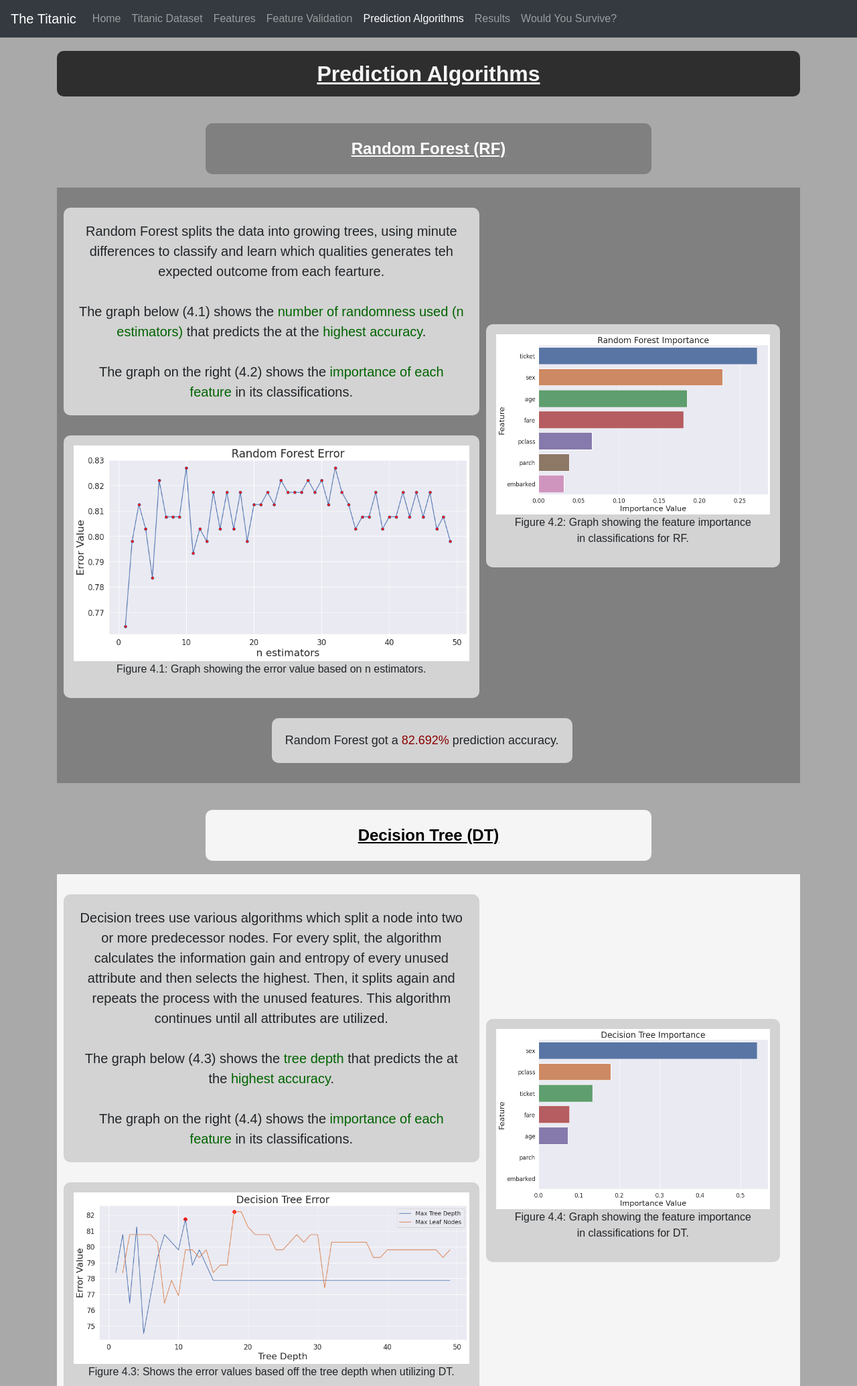
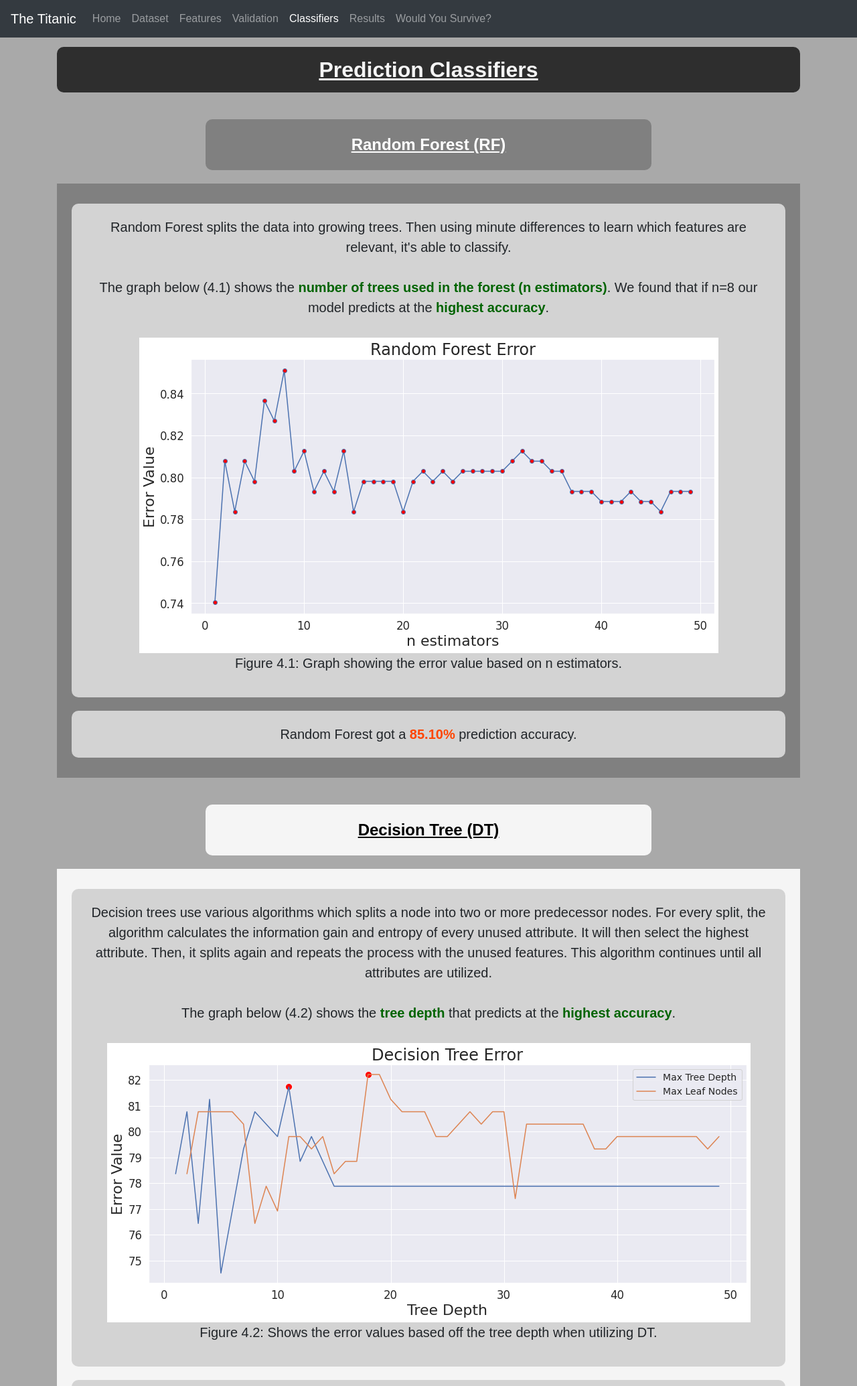
Before and after one commit to Karson-Fye/ml-project-jkk, a Flask app: page /algopage in a window 1280 px wide. Shown: the top 2069 px of the page at 67% size. Run offline with Flask 2, Linux system fonts and the light colour scheme; parts of the project's set-up code (start-up, migrations or seed data) failed here and were passed over; some libraries are stand-ins or nearby versions.

Commit message:
final push?

```diff
--- a/app.py
+++ b/app.py
@@ -25,13 +25,13 @@ def classify(data):
 ######## Flask
 class HelloForm(Form):
     name = TextAreaField('',[validators.DataRequired()])
-    sex = TextAreaField('',[validators.DataRequired()])
+    sex = TextAreaField('')
     age = TextAreaField('',[validators.DataRequired()])
     ticket = TextAreaField('',[validators.DataRequired()])
     fare = TextAreaField('',[validators.DataRequired()])
-    clas = TextAreaField('',[validators.DataRequired()])
-    children = TextAreaField('',[validators.DataRequired()])
-    port = TextAreaField('',[validators.DataRequired()])
+    clas = TextAreaField('')
+    children = TextAreaField('')
+    port = TextAreaField('')
 
 @app.route('/')
 def indexpage():
@@ -44,7 +44,6 @@ def index():
 
 @app.route('/survived', methods=['POST'])
 def hello():
-    # fem = ['f','female','woman','girl']
     form = HelloForm(request.form)
     if request.method == 'POST' and form.validate():
         name = request.form['name']
--- a/static/style.css
+++ b/static/style.css
@@ -66,7 +66,7 @@ table.dark > td, th {
 .title {
     text-align: center;
     padding: 10px;
-    margin: 0 auto 20px auto;
+    margin: 0px auto 20px auto;
     color: whitesmoke;
     background-color: #2E2E2E;
     border-radius: 10px;
@@ -124,3 +124,22 @@ table.dark > td, th {
 img {
     max-width: 100%;
 }
+
+.app {
+    margin:auto;
+    border-collapse: separate;
+    border-spacing: 20px 5px;
+    width:100%;
+    color: whitesmoke;
+    font-size: 18px;
+}
+
+span {
+    font-weight: bold;
+}
+
+select {
+    font-size: 20px;
+    height: 34px;
+    min-width: 80px;
+}
--- a/templates/algorithms.html
+++ b/templates/algorithms.html
@@ -3,87 +3,60 @@
 {% block content %}
 <!-- CODE -->
 <div class="title">
-    Prediction Algorithms
+    Prediction Classifiers
 </div>
 
 <div class="title2">
     Random Forest (RF)
 </div>
-<div class="gridcontainer" style="background-color: gray;">
-    <div class="textbox1" style="grid-row: 1/3; grid-column: 1/4;">
-        Random Forest splits the data into growing trees, using minute differences to classify and learn which
-        qualities generates teh expected outcome from each fearture. <br> <br>
-        The graph below (4.1) shows the <span style="color: darkgreen;">number of randomness used (n
-            estimators)</span>
-        that predicts the at the <span style="color: darkgreen;">highest accuracy</span>. <br> <br>
-        The graph on the right (4.2) shows the <span style="color: darkgreen;">
-            importance of each feature</span> in its classifications.
-    </div>
-
-    <div class="imagebox1" style="grid-row: 3/4; grid-column: 1/4;">
+<div style="background-color: gray; padding: 10px 2%;">
+    <div class="textbox1">
+        Random Forest splits the data into growing trees. Then using minute differences to learn which features are relevant, it's able to classify. <br> <br>
+        The graph below (4.1) shows the <span style="color: darkgreen;">number of trees used in the forest (n
+        estimators)</span>. We found that if n=8  our model predicts at the <span style="color: darkgreen;">highest accuracy</span>. <br> <br>
         <img src="{{ url_for('static', filename='images/rf_error.png') }}" alt="rf_error">
         <p>Figure 4.1: Graph showing the error value based on n estimators.</p>
     </div>
 
-    <div class="imagebox1" style="grid-row: 1/4; grid-column: 4/6; margin-right: 20px;">
-        <img src="{{ url_for('static', filename='images/rf_importance.png') }}" alt="rf_importance">
-        <p>Figure 4.2: Graph showing the feature importance <br> in classifications for RF.</p>
-    </div>
-
-    <div class="textbox1" style="grid-row: 4/6; grid-column: 2/5; font-size: large;">
-        Random Forest got a <span style="color: darkred;">82.692%</span> prediction accuracy.
+    <div class="textbox1">
+        Random Forest got a <span style="color: orangered;">85.10%</span> prediction accuracy.
     </div>
 </div>
 
 <div class="title2" style="background-color: whitesmoke; color: black;">
     Decision Tree (DT)
 </div>
-<div class="gridcontainer" style="background-color: whitesmoke;">
-    <div class="textbox1" style="grid-row: 1/3; grid-column: 1/4;">
-        Decision trees use various algorithms which split a node into two or more predecessor nodes.
+<div style="background-color: whitesmoke; padding: 10px 2%;">
+    <div class="textbox1">
+        Decision trees use various algorithms which splits a node into two or more predecessor nodes.
         For every split, the algorithm calculates the information gain and entropy of every unused
-        attribute and then selects the highest. Then, it splits again and repeats the process with the
+        attribute. It will then select the highest attribute. Then, it splits again and repeats the process with the
         unused features. This algorithm continues until all attributes are utilized. <br> <br>
-        The graph below (4.3) shows the <span style="color: darkgreen;">tree depth</span>
-        that predicts the at the <span style="color: darkgreen;">highest accuracy</span>. <br> <br>
-        The graph on the right (4.4) shows the <span style="color: darkgreen;">
-            importance of each feature</span> in its classifications.
+        The graph below (4.2) shows the <span style="color: darkgreen;">tree depth</span>
+        that predicts at the <span style="color: darkgreen;">highest accuracy</span>. <br><br>
+        <img src="{{ url_for('static', filename='images/dt_error.png') }}" alt="dt_error">
+        <p>Figure 4.2: Shows the error values based off the tree depth when utilizing DT.</p>
     </div>
 
-    <div class="imagebox1" style="grid-row: 3/4; grid-column: 1/4;">
-        <img src="{{ url_for('static', filename='images/dt_error.png') }}" alt="dt_error">
-        <p>Figure 4.3: Shows the error values based off the tree depth when utilizing DT.</p>
-    </div>
-
-    <div class="imagebox1" style="grid-row: 1/4; grid-column: 4/6; margin-right: 20px;">
-        <img src="{{ url_for('static', filename='images/dt_importance.png') }}" alt="dt_importance">
-        <p>Figure 4.4: Graph showing the feature importance <br> in classifications for DT.</p>
-    </div>
-
-    <div class="textbox1" style="grid-row: 4/6; grid-column: 2/5; font-size: large;">
-        Decision Tree got a <span style="color: darkred;">82.211%</span> prediction accuracy.
+    <div class="textbox1">
+        Decision Tree got a <span style="color: orangered;">82.211%</span> prediction accuracy.
     </div>
 </div>
 
 <div class="title2">
     K-Nearest Neighbor (KNN)
 </div>
-<div class="gridcontainer" style="background-color: gray;">
-    <div class="textbox1" style="grid-row: 1/2; grid-column: 1/4;">
-        KNN assumes that proximity is equivalent to similarity. Basing off this assumption, it tries to learn based
-        off
-        grabbing the nearest data points to create predictions. <br> <br>
-        The graph below (4.5) shows the <span style="color: darkgreen;">amount of nearest neighbors (k value)</span>
+<div style="background-color: gray; padding: 10px 2%;">
+    <div class="textbox1">
+        KNN assumes that proximity is equivalent to similarity. The algorithm plots each sample and finds the K number of nearest samples. The majority classification of those samples is assigned to the new sample. <br> <br>
+        The graph below (4.3) shows the <span style="color: darkgreen;">amount of nearest neighbors (k value)</span>
         that predicts at the <span style="color: darkgreen;">highest accuracy</span>. <br> <br>
+        <img src="{{ url_for('static', filename='images/kn_error.png') }}" alt="kn_error">
+        <p>Figure 4.3: Graph showing the highest accuracy based on K value.</p>
     </div>
 
-    <div class="imagebox1" style="grid-row: 3/4; grid-column: 3/6;">
-        <img src="{{ url_for('static', filename='images/kn_error.png') }}" alt="kn_error">
-        <p>Figure 4.5: Graph showing the highest accuracy based on K value.</p>
-    </div>
-
-    <div class="textbox1" style="grid-row: 4/6; grid-column: 2/5; font-size: large;">
-        K-Nearest Neighbor got a <span style="color: darkred;">70.192%</span> prediction accuracy.
+    <div class="textbox1">
+        K-Nearest Neighbor got a <span style="color: orangered;">70.192%</span> prediction accuracy.
     </div>
 </div>
 
@@ -92,14 +65,14 @@
 </div>
 <div class="gridcontainer" style="background-color: whitesmoke;">
     <div class="textbox1" style="grid-row: 1; grid-column: 1/2; font-size: large;">
-        Ada Boost got a <span style="color: darkred;">75%</span> prediction accuracy.
+        Ada Boost got a <span style="color: orangered;">75%</span> prediction accuracy.
     </div>
     <div class="textbox1" style="grid-row: 2; grid-column: 1/2; font-size: large;">
-        Gaussian got a <span style="color: darkred;">69.712%</span> prediction accuracy.
+        Gaussian got a <span style="color: orangered;">69.712%</span> prediction accuracy.
     </div>
 
     <div class="textbox1" style="grid-row: 3; grid-column: 1/2; font-size: large;">
-        XG Boost got a <span style="color: darkred;">81.731%</span> prediction accuracy.
+        XG Boost got a <span style="color: orangered;">81.731%</span> prediction accuracy.
     </div>
 </div>
 <!-- END CODE -->
--- a/templates/layout.html
+++ b/templates/layout.html
@@ -12,7 +12,7 @@
 </head>
 
 <body>
-     <nav class="navbar navbar-expand-lg navbar-dark bg-dark">
+     <nav class="navbar navbar-expand-lg navbar-dark bg-dark fixed-top">
         <a class="navbar-brand" href="{{ url_for('indexpage') }}">The Titanic</a>
         <button class="navbar-toggler" type="button" data-toggle="collapse" data-target="#navbarNav"
             aria-controls="navbarNav" aria-expanded="false" aria-label="Toggle navigation">
@@ -24,16 +24,16 @@
                     <a class="nav-link {{ 'active' if active_page == 'indexpage' else '' }}" href="{{ url_for('indexpage') }}">Home<span class="sr-only">(current)</span></a>
                 </li>
                 <li class="nav-item">
-                    <a class="nav-link {{ 'active' if active_page == 'data' else '' }}" href="{{ url_for('data') }}">Titanic Dataset</a>
+                    <a class="nav-link {{ 'active' if active_page == 'data' else '' }}" href="{{ url_for('data') }}">Dataset</a>
                 </li>
                 <li class="nav-item">
                     <a class="nav-link {{ 'active' if active_page == 'cleandata' else '' }}" href="{{ url_for('cleandata') }}">Features</a>
                 </li>
                 <li class="nav-item">
-                    <a class="nav-link {{ 'active' if active_page == 'validation' else '' }}" href="{{ url_for('validation') }}">Feature Validation</a>
+                    <a class="nav-link {{ 'active' if active_page == 'validation' else '' }}" href="{{ url_for('validation') }}">Validation</a>
                 </li>
                 <li class="nav-item">
-                    <a class="nav-link {{ 'active' if active_page == 'algopage' else '' }}" href="{{ url_for('algopage') }}">Prediction Algorithms</a>
+                    <a class="nav-link {{ 'active' if active_page == 'algopage' else '' }}" href="{{ url_for('algopage') }}">Classifiers</a>
                 </li>
                 <li class="nav-item">
                     <a class="nav-link {{ 'active' if active_page == 'results' else '' }}" href="{{ url_for('results') }}">Results</a>
@@ -44,7 +44,7 @@
             </ul>
         </div>
     </nav>
-    <div class="container" style="padding-top: 20px; text-align: center;">
+    <div class="container" style="margin-top: 50px; padding-top: 20px; text-align: center;">
     {% block content %}
     {% endblock %}
     </div>
```
Also changed, not shown: templates/cleandata.html (+7 -7 lines), templates/data.html (+6 -6 lines), templates/first_app.html (+15 -11 lines), templates/results.html (+9 -11 lines), templates/survived.html (+9 -6 lines), templates/validation.html (+4 -4 lines), static/images/ClassResults.png, static/images/rf_error.png, 3 other files.
